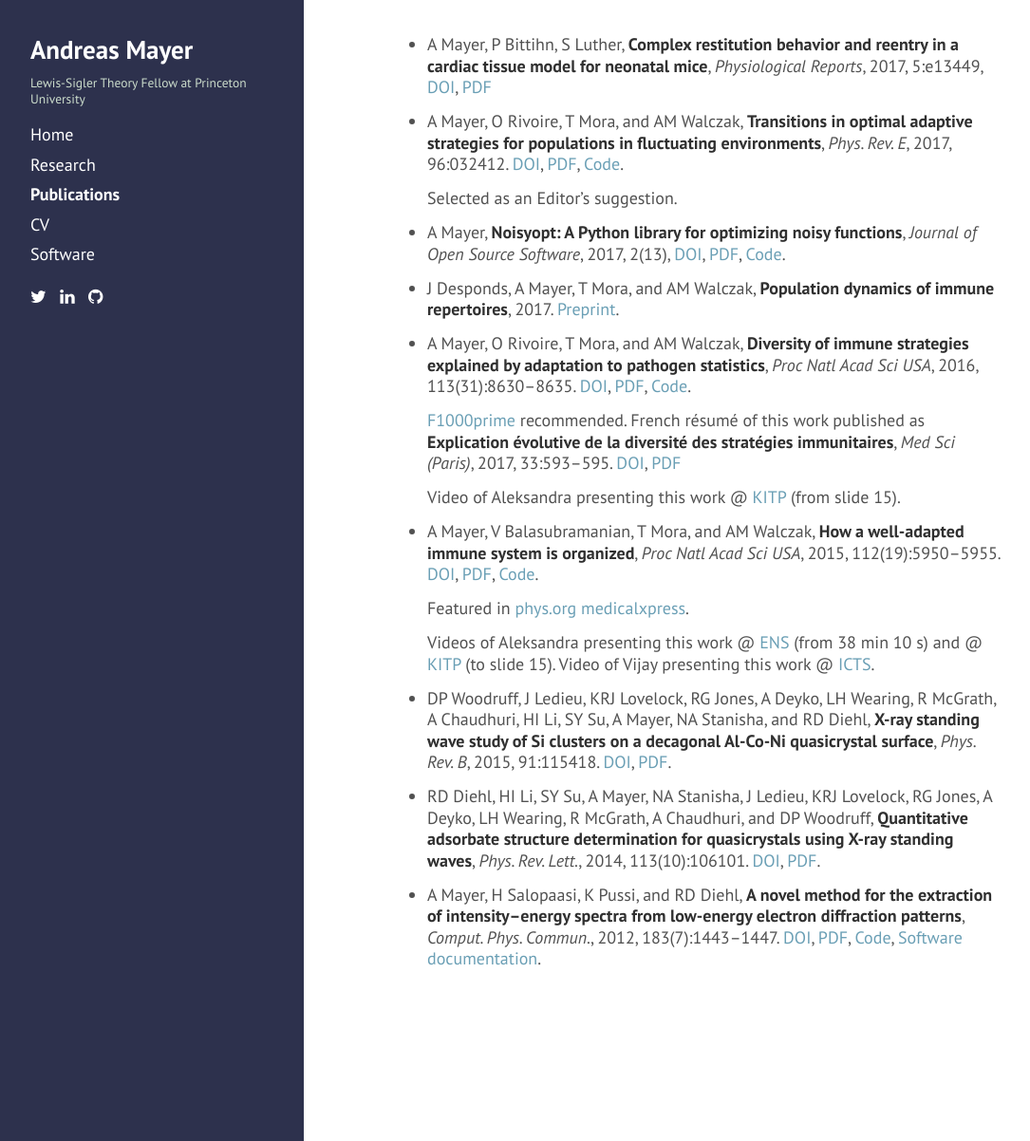
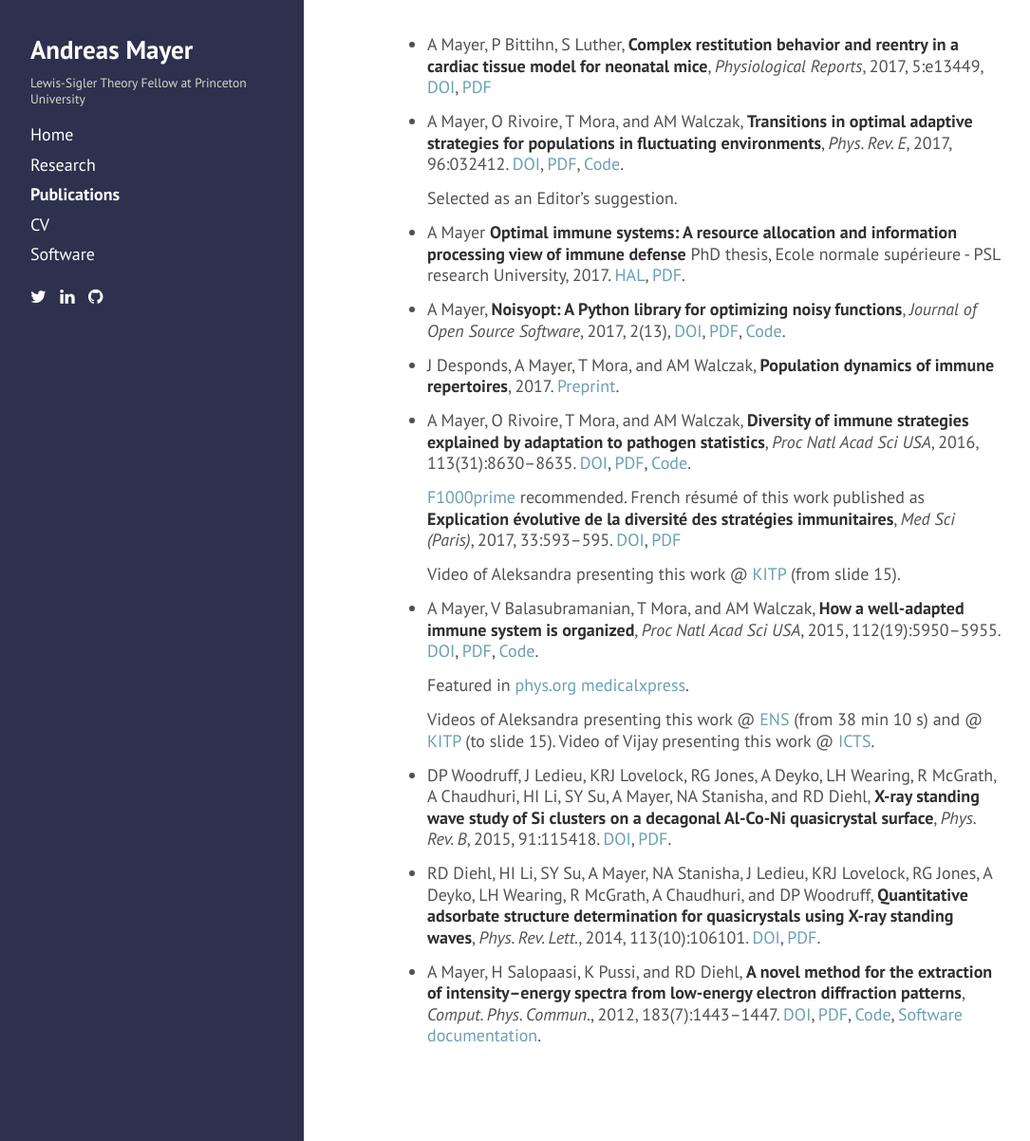
Before and after one commit to andim/andim.github.io, a Jekyll site: the page built from publications.md, in a window 1280 px wide and 1202 px high. Shown: the whole window at 95% size, without its empty margins (4-1089 px from the left). Built offline with Jekyll 4.4.1, drawn with Linux system fonts in a browser that asks for light colours; nearby versions of some CDN libraries.

Commit message:
thesis added to publication list

```diff
--- a/publications.md
+++ b/publications.md
@@ -9,6 +9,8 @@ order: 3
 *   A Mayer, O Rivoire, T Mora, and AM Walczak, **Transitions in optimal adaptive strategies for populations in fluctuating environments**, *Phys. Rev. E*, 2017, 96:032412. [DOI](http://doi.org/10.1103/PhysRevE.96.032412), [PDF](http://physics.princeton.edu/~am66/paper/2017transitions.pdf), [Code](http://github.com/andim/transitions-paper).
 
     Selected as an Editor's suggestion.
+
+* A Mayer **Optimal immune systems: A resource allocation and information processing view of immune defense** PhD thesis, Ecole normale supérieure - PSL research University, 2017. [HAL](https://hal.archives-ouvertes.fr/tel-01707653), [PDF](http://physics.princeton.edu/~am66/paper/2017phdthesis.pdf).
 
 *   A Mayer, **Noisyopt: A Python library for optimizing noisy functions**, *Journal of Open Source Software*, 2017, 2(13), [DOI](http://doi.org/10.21105/joss.00258), [PDF](http://physics.princeton.edu/~am66/paper/2017noisyopt.pdf), [Code](http://github.com/andim/noisyopt).
 
```
